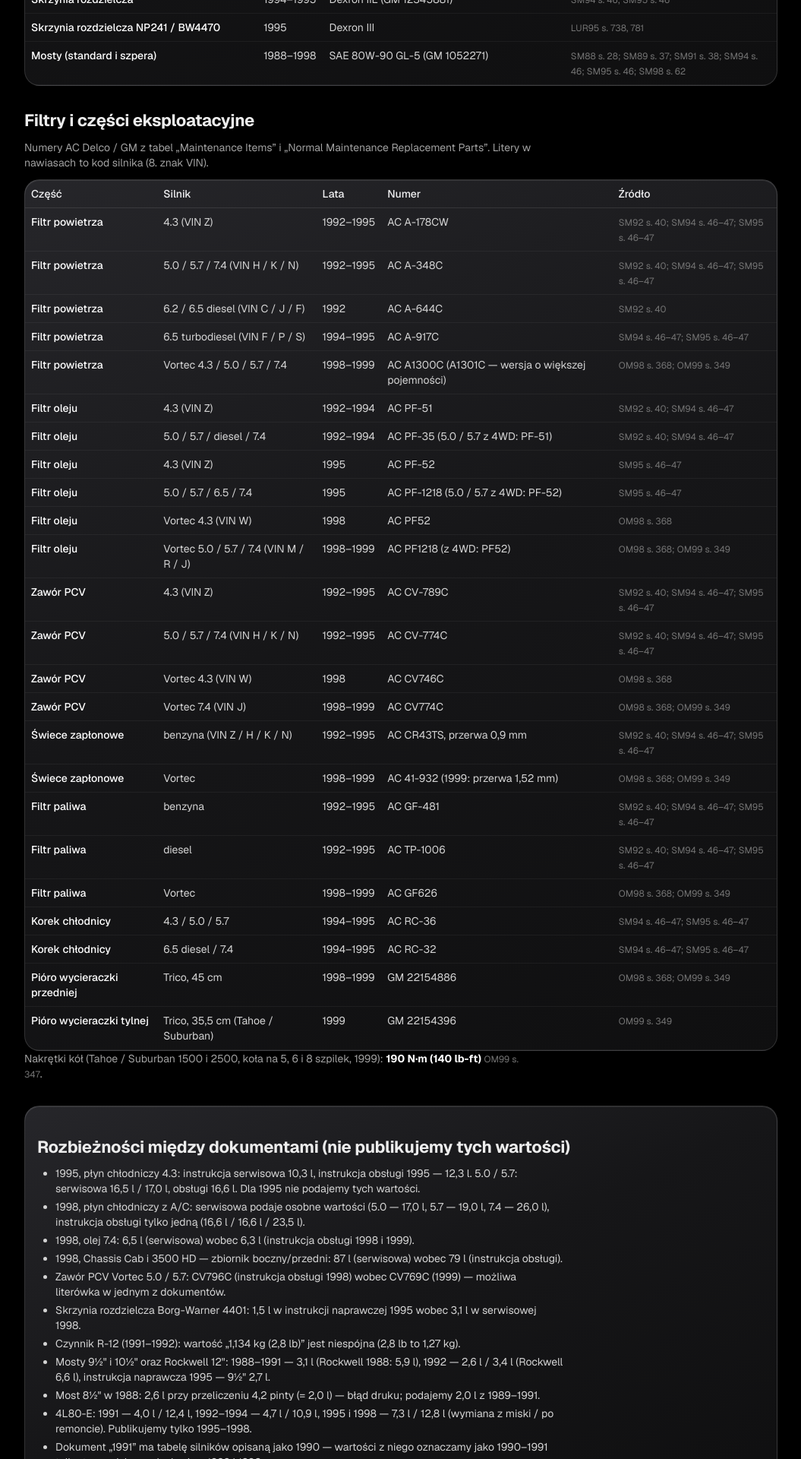
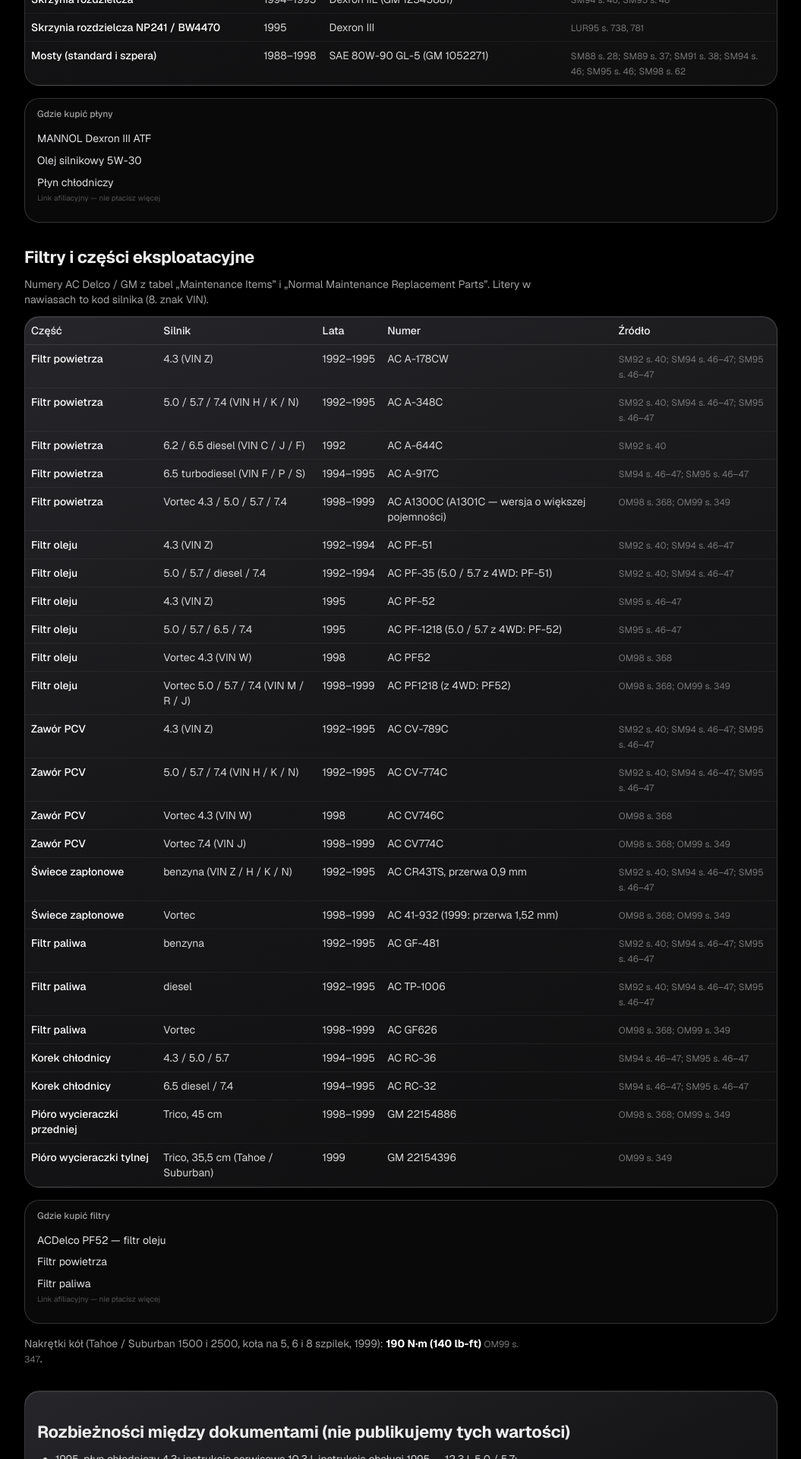
Before and after one commit to tsrc4mm9gg-netizen/gmt400-app, a Next.js app: page /pojemnosci in a window 1280 px wide. Shown: the part 5800-7720 px from the top of the page at 76% size, without its empty margins (112-1167 px from the left). Built offline with nearby package versions, Linux system fonts and the light colour scheme.

Commit message:
feat: add affiliate box to pojemnosci page

```diff
--- a/src/app/pojemnosci/page.tsx
+++ b/src/app/pojemnosci/page.tsx
@@ -1,5 +1,6 @@
 import Link from 'next/link';
 import Breadcrumbs from '../ui/Breadcrumbs';
+import AffiliateBox from '../ui/AffiliateBox';
 import {
   CAPACITY_DOUBTS, CAPACITY_GROUPS, FLUID_SPECS, GM_DOCS, SERVICE_PARTS, WHEEL_NUT_TORQUE, type Cite,
 } from '@/lib/gm-capacities';
@@ -84,6 +85,14 @@ export default function PojemnosciPage() {
             </tbody>
           </table>
         </div>
+        <AffiliateBox
+          title="Gdzie kupić płyny"
+          items={[
+            { name: 'MANNOL Dexron III ATF', search: 'MANNOL Dexron III ATF' },
+            { name: 'Olej silnikowy 5W-30', search: '5W-30 engine oil' },
+            { name: 'Płyn chłodniczy', search: 'coolant antifreeze' },
+          ]}
+        />
       </section>
 
       <section id="czesci" className="mt-8 scroll-mt-20">
@@ -105,6 +114,14 @@ export default function PojemnosciPage() {
             </tbody>
           </table>
         </div>
+        <AffiliateBox
+          title="Gdzie kupić filtry"
+          items={[
+            { name: 'ACDelco PF52 — filtr oleju', search: 'ACDelco PF52' },
+            { name: 'Filtr powietrza', search: 'air filter GMT400' },
+            { name: 'Filtr paliwa', search: 'fuel filter GMT400' },
+          ]}
+        />
         <p className="mt-3 text-sm text-neutral-400">Nakrętki kół ({WHEEL_NUT_TORQUE.variant}, {WHEEL_NUT_TORQUE.years}): <strong className="text-white">{WHEEL_NUT_TORQUE.value}</strong> <Sources src={WHEEL_NUT_TORQUE.src} />.</p>
       </section>
 
```
